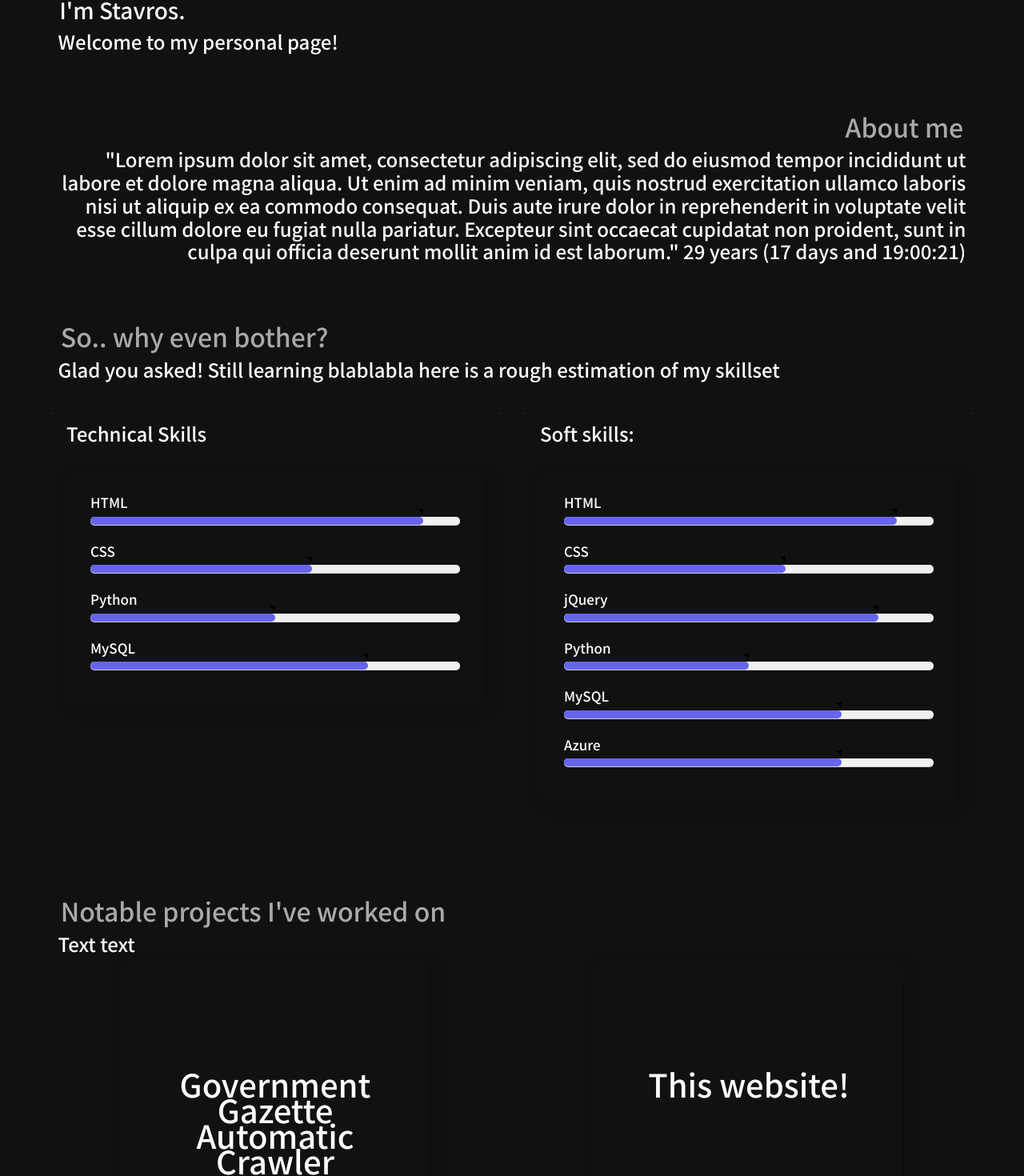
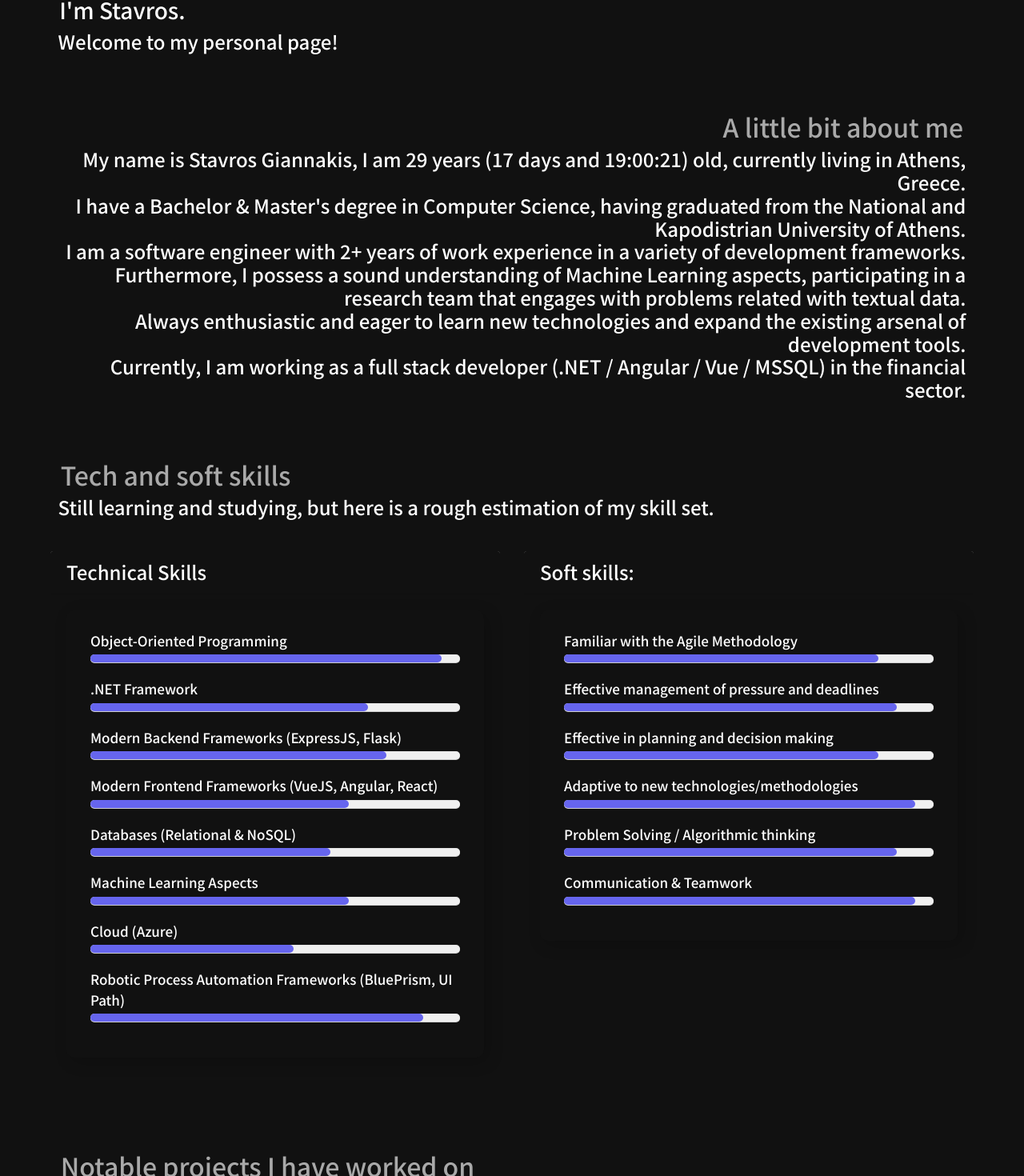
Before and after one commit to cgs23/personal-page, a Vue app: page / in a window 1280 px wide. Shown: the part 258-1728 px from the top of the page at 80% size. Built offline with nearby package versions, Linux system fonts and the light colour scheme; some icons are missing.

Commit message:
Added content

```diff
--- a/public/index.html
+++ b/public/index.html
@@ -3,7 +3,7 @@
   <head>
     <meta charset="utf-8">
     <meta http-equiv="X-UA-Compatible" content="IE=edge">
-    <meta name="viewport" content="width=1024">
+    <meta name="viewport" content="width=512">
     <link rel="icon" href="<%= BASE_URL %>favicon.ico">
   </head>
   <body>
--- a/src/assets/styles.css
+++ b/src/assets/styles.css
@@ -1,9 +1,7 @@
 @import url('https://fonts.googleapis.com/css2?family=Noto+Sans+KR:wght@500&display=swap');
 
 * {
-font-family: 'Noto Sans KR',
-sans-serif;
-transition: .25s ease;
+    transition: .15s ease;
 }
 
 body,
@@ -12,7 +10,9 @@ html {
     -moz-osx-font-smoothing: grayscale;
     text-align: center;
     overflow-x: hidden;
-    width: 100%
+    width: 100%;
+    font-family: 'Noto Sans KR',
+    sans-serif;
 }
 
 .darktheme{
--- a/src/components/Content.vue
+++ b/src/components/Content.vue
@@ -34,7 +34,8 @@ export default {
         animateSkills: false,
         animateProjects: false,
         animateInterests: false,
-        animateContact: false
+        animateContact: false,
+        show: false
       })
     },
     methods:{
@@ -51,6 +52,9 @@ export default {
       isContactViewable(isVisible) {
           this.animateContact = isVisible;
       },
+    },
+    created(){
+
     }
 
 }
--- a/src/components/Footer.vue
+++ b/src/components/Footer.vue
@@ -1,14 +1,24 @@
 <template>
-  <div class="foot">
+  <div :class="{'foot-light': !darkmode, 'foot-dark': darkmode}" class='foot'>
       2021 · Made by Stavros with <span id='heart'>❤</span>
   </div>
 </template>
 
 <script>
-  //import { EventBus } from '..eventBus.js'
+import { EventBus } from '../eventBus.js'
 
 export default {
-    name: 'Footer'
+    name: 'Footer',
+    created(){
+    EventBus.$on('dark-mode', (val) => {
+      this.darkmode=val;
+      });
+    },
+    data(){
+        return({
+            darkmode: true,
+        })
+    }
 
 }
 </script>
@@ -17,19 +27,28 @@ export default {
     .foot{
         border-top: solid;
         border-bottom: none;
-        border-color: #232323;
-        background-color: #111;
         position: relative;
         width:100%;
         bottom:0;
-
         text-align: center;
         height: 35px;
         align-content: center;
         padding: 4px;
+        border-top-width: 1px;
     }
-
     #heart{
         color:red
     }
+
+    .foot-dark{
+        border-color: #232323;
+        background-color: #111;
+    }
+
+    .foot-light{
+        border-color:#232323;
+        background-color: #fff;
+
+    }
+
 </style>
--- a/src/components/content/AboutMe.vue
+++ b/src/components/content/AboutMe.vue
@@ -1,19 +1,18 @@
 <template>
   <div class="container-fluid pad text-right">
-    <h2 :class="{gray: darkmode, purp: !darkmode}" >About me</h2>
-    <h4>"Lorem ipsum dolor sit amet, consectetur adipiscing elit, sed do eiusmod
-      tempor incididunt ut labore et dolore magna aliqua. Ut enim ad minim veniam,
-      quis nostrud exercitation ullamco laboris nisi ut aliquip ex ea commodo consequat. Duis aute irure dolor in
-      reprehenderit in voluptate velit esse cillum dolore eu fugiat nulla pariatur.
-      Excepteur sint occaecat cupidatat non proident, sunt in culpa qui officia deserunt mollit anim id est laborum."
-      {{age}}
+    <h2 :class="{gray: darkmode, purp: !darkmode}" >A little bit about me</h2>
+    <h4>My name is Stavros Giannakis, I am {{age}} old, currently living in Athens, Greece. <br>
+        I have a Bachelor & Master's degree in Computer Science, having graduated from the National and Kapodistrian University of Athens. <br>
+        I am a software engineer with 2+ years of work experience in a variety of development frameworks. Furthermore, I possess a sound understanding of Machine Learning aspects,
+        participating in a research team that engages with problems related with textual data. <br>
+        Always enthusiastic and eager to learn new technologies and expand the existing arsenal of development tools. <br>
+        Currently, I am working as a full stack developer (.NET / Angular / Vue / MSSQL) in the financial sector.
     </h4>
   </div>
 </template>
 
 <script>
 import {EventBus} from '../../eventBus.js'
-
 export default {
     name: 'AboutMe',
   created(){
--- a/src/components/content/Contact.vue
+++ b/src/components/content/Contact.vue
@@ -1,6 +1,6 @@
 <template>
   <div class="container-fluid pad">
-      <h3 class="pad-down">Wanna chat? Get in touch! 🥳</h3>
+      <h3 class="pad-down">Wanna get in touch for any reason? Hit me up! 🥳</h3>
       <span v-for='item in contactVar' :key='item.platform'>
           <Social :icon='item.icon' :value='item.value' :platform='item.platform'/>
           <div class="divider"></div>
--- a/src/components/content/ProjectList.vue
+++ b/src/components/content/ProjectList.vue
@@ -1,7 +1,8 @@
 <template>
   <div class="container-fluid pad text-left">
-      <h2 :class="{gray: darkmode, purp: !darkmode}">Notable projects I've worked on</h2>
-      <h4>Text text</h4>
+      <h2 :class="{gray: darkmode, purp: !darkmode}">Notable projects I have worked on</h2>
+      <h4>Some of the projects shown below have been implemented for academic purposes, others just for fun.
+      </h4>
       <div class="row" align="center">
           <div v-for='projItem in projItems' :key='projItem.id' class="col-sm">
             <ProjectItem :title='projItem.title' :description="projItem.description" :icons="projItem.icons"/>
@@ -32,7 +33,7 @@ export default {
                 {
                     id: 1,
                     title: 'Government Gazette Automatic Crawler',
-                    description: 'This is the description of the firsdt project. Bla bla? yes. bla bla.',
+                    description: 'Implemented an automatic crawler to retrieve daily the newly released Government Gazette Issues from the National Printing Office’s website, paired with a custom administrator tool for the management of the downloaded documents.',
                     icons: [
                         {
                             id: 1,
@@ -44,7 +45,7 @@ export default {
                 {
                     id: 2,
                     title: 'This website!',
-                    description: 'This is the description of the firsdt project. Bla bla? yes. bla bla.',
+                    description: "Well.. hello there! Started as a Vue training exercise but turned out pretty nice, don't you think?",
                     icons: [
                         {
                             id: 1,
@@ -66,7 +67,7 @@ export default {
                                 {
                     id: 3,
                     title: "'How do you feel?'",
-                    description: 'This is the description of the firsdt project. Bla bla? yes. bla bla.',
+                    description: 'A sentiment analysis platform, with custom machine learning models. It can also communicate with a variety of social media APIs (Twitter, Reddit, Youtube) to retrieve and analyze texts based on a query, graphically presenting the results to the user.',
                     icons: [
                         {
                             id: 1,
@@ -93,7 +94,7 @@ export default {
                                 {
                     id: 4,
                     title: 'Game of Life Implementation',
-                    description: 'This is the description of the firsdt project. Bla bla? yes. bla bla.',
+                    description: 'CUDA & MPI Implementation of the famous 1970 cellular automaton, as well as animation of the results via a custom gnuplot script.',
                     icons: [
                         {
                             id: 1,
@@ -115,7 +116,7 @@ export default {
                                 {
                     id: 5,
                     title: "'Shrinklink'",
-                    description: 'This is the description of the firsdt project. Bla bla? yes. bla bla.',
+                    description: 'A URL shrinker application, where the user enters a URL and a smaller version of it appears, for easier copy/pasting of gargantuan links. (Looking at you, Amazon)',
                     icons: [
                         {
                             id: 1,
@@ -137,8 +138,8 @@ export default {
                 },
                 {
                     id: 6,
-                    title: "HCI 2021 Publication",
-                    description: 'This is the description of the firsdt project. Bla bla? yes. bla bla.',
+                    title: "HCII 2021 Publication",
+                    description: "'A Sentiment Analysis Web Platform for Multiple Social Media Types and Language-Specific Customizations', a paper that discusses the 'How do you feel' application, as well as some other ideas, for the HCII 2021 Conference." ,
                     icons: [
                         {
                             id: 1,
@@ -150,7 +151,7 @@ export default {
                                 {
                     id: 7,
                     title: "'Get out'",
-                    description: 'This is the description of the firsdt project. Bla bla? yes. bla bla.',
+                    description: 'Developed as a team project for a university course, it is an escape room inspired 3D game, where the played has to solve riddles and get out (hehe) of a haunted house within the time limit.',
                     icons: [
                         {
                             id: 1,
--- a/src/components/content/Skills.vue
+++ b/src/components/content/Skills.vue
@@ -1,105 +1,166 @@
 <template>
   <div class="container-fluid pad text-left">
-      <h2 :class="{gray: darkmode, purp: !darkmode}">So.. why even bother?</h2>
-      <h4>Glad you asked! Still learning blablabla here is a rough estimation of my skillset</h4>
+      <h2 :class="{gray: darkmode, purp: !darkmode}">Tech and soft skills</h2>
+      <h4>Still learning and studying, but here is a rough estimation of my skill set.
+      </h4>
       <div class="row pad">
           <div class="col-md">
+
+            <!-- Tech Skills -->
+
             <div class="card">
             <h4 :class="{'card-header': darkmode, 'card-header-light': !darkmode}">Technical Skills</h4>
             <div :class="{'card-body': darkmode, 'card-body-light': !darkmode}">
             <div class='skill-bars' :class="{'skill-bars-dark': darkmode, 'skill-bars-light': !darkmode}">
+
                     <div class="bar">
                     <div class="info">
-                        <span>HTML</span>
+                        <span>Object-Oriented Programming</span>
                     </div>
-                    <div class="html" :class="{'progress-line': animate}">
-                        <span></span>
-                    </div>
-                    </div>
-                    <div class="bar">
-                    <div class="info">
-                        <span>CSS</span>
-                    </div>
-                    <div class="css" :class="{'progress-line': animate}">
+                    <div class="oop" :class="{'progress-line': animate}">
                         <span></span>
                     </div>
                     </div>
 
                     <div class="bar">
                     <div class="info">
-                        <span>Python</span>
+                        <span> .NET Framework </span>
                     </div>
-                    <div class="python" :class="{'progress-line': animate}">
+                    <div class="net" :class="{'progress-line': animate}">
                         <span></span>
                     </div>
                     </div>
+
                     <div class="bar">
                     <div class="info">
-                        <span>MySQL</span>
+                        <span> Modern Backend Frameworks (ExpressJS, Flask) </span>
                     </div>
-                    <div class="mysql" :class="{'progress-line': animate}">
+                    <div class="back" :class="{'progress-line': animate}">
                         <span></span>
                     </div>
                     </div>
+
+                    <div class="bar">
+                    <div class="info">
+                        <span>Modern Frontend Frameworks (VueJS, Angular, React)</span>
+                    </div>
+                    <div class="front" :class="{'progress-line': animate}">
+                        <span></span>
+                    </div>
+                    </div>
+
+
+                    <div class="bar">
+                    <div class="info">
+                        <span>Databases (Relational & NoSQL)</span>
+                    </div>
+                    <div class="db" :class="{'progress-line': animate}">
+                        <span></span>
+                    </div>
+                    </div>
+
+
+                    <div class="bar">
+                    <div class="info">
+                        <span>Machine Learning Aspects </span>
+                    </div>
+                    <div class="ml" :class="{'progress-line': animate}">
+                        <span></span>
+                    </div>
+                    </div>
+
+                    <div class="bar">
+                    <div class="info">
+                        <span>Cloud (Azure)</span>
+                    </div>
+                    <div class="cloud" :class="{'progress-line': animate}">
+                        <span></span>
+                    </div>
+                    </div>
+
+                    <div class="bar">
+                    <div class="info">
+                        <span>Robotic Process Automation Frameworks (BluePrism, UI Path)</span>
+                    </div>
+                    <div class="rpa" :class="{'progress-line': animate}">
+                        <span></span>
+                    </div>
+                    </div>
+
                 </div>
               </div>
             </div>
           </div>
 
           <div class="col-md">
+
+            <!-- Soft Skills -->
+
             <div class="card">
             <h4 :class="{'card-header': darkmode, 'card-header-light': !darkmode}">Soft skills:</h4>
             <div :class="{'card-body': darkmode, 'card-body-light': !darkmode}">
                 <div class='skill-bars' :class="{'skill-bars-dark': darkmode, 'skill-bars-light': !darkmode}">
+
+
                     <div class="bar">
                     <div class="info">
-                        <span>HTML</span>
+                        <span>Familiar with the Agile Methodology</span>
                     </div>
-                    <div class="html" :class="{'progress-line': animate}">
+                    <div class="agile" :class="{'progress-line': animate}">
                         <span></span>
                     </div>
                     </div>
+
+
                     <div class="bar">
                     <div class="info">
-                        <span>CSS</span>
+                        <span>Effective management of pressure and deadlines</span>
                     </div>
-                    <div class="css" :class="{'progress-line': animate}">
+                    <div class="deadlines" :class="{'progress-line': animate}">
                         <span></span>
                     </div>
                     </div>
+
+
                     <div class="bar">
                     <div class="info">
-                        <span>jQuery</span>
+                        <span>Effective in planning and decision making</span>
                     </div>
-                    <div class="jquery" :class="{'progress-line': animate}">
+                    <div class="planning" :class="{'progress-line': animate}">
                         <span></span>
                     </div>
                     </div>
+
+
                     <div class="bar">
                     <div class="info">
-                        <span>Python</span>
+                        <span>Adaptive to new technologies/methodologies</span>
                     </div>
-                    <div class="python" :class="{'progress-line': animate}">
+                    <div class="adaptive" :class="{'progress-line': animate}">
                         <span></span>
                     </div>
                     </div>
 
                     <div class="bar">
                     <div class="info">
-                        <span>MySQL</span>
+                        <span>Problem Solving / Algorithmic thinking</span>
                     </div>
-                    <div class="mysql" :class="{'progress-line': animate}">
+                    <div class="algorithmic" :class="{'progress-line': animate}">
                         <span></span>
                     </div>
                     </div>
+
+
                     <div class="bar">
                     <div class="info">
-                        <span>Azure</span>
+                        <span>Communication & Teamwork</span>
                     </div>
-                    <div class="azure" :class="{'progress-line': animate}">
+                    <div class="teamwork" :class="{'progress-line': animate}">
                         <span></span>
                     </div>
                     </div>
+
+
                 </div>
             </div>
             </div>
@@ -211,25 +272,8 @@ export default {
   background: #6665ee;
   animation: animate 2s 1s cubic-bezier(1,0,0.5,1) forwards;
 }
-.bar .progress-line.html span{
-  width: 90%;
-}
-.bar .progress-line.css span{
-  width: 60%;
-}
-.bar .progress-line.jquery span{
-  width: 85%;
-}
-.bar .progress-line.python span{
-  width: 50%;
-}
-.bar .progress-line.mysql span{
-  width: 75%;
-}
 
-.bar .progress-line.azure span{
-  width: 75%;
-}
+
 .progress-line span::before{
   position: absolute;
   content: "";
@@ -237,10 +281,6 @@ export default {
   right: 0;
   height: 0;
   width: 0;
-  border: 7px solid transparent;
-  border-bottom-width: 0px;
-  border-right-width: 0px;
-  border-top-color: #000;
   opacity: 0;
   animation: showText2 0.5s 1.5s linear forwards;
 }
@@ -263,6 +303,65 @@ export default {
   }
 }
 
+.bar .progress-line.oop span{
+  width: 95%;
+}
+
+.bar .progress-line.net span{
+  width: 75%;
+}
+
+.bar .progress-line.front span{
+  width: 70%;
+}
+
+.bar .progress-line.back span{
+  width: 80%;
+}
+
+.bar .progress-line.db span{
+  width: 65%;
+}
+
+.bar .progress-line.ml span{
+  width: 70%;
+}
+
+.bar .progress-line.cloud span{
+  width: 55%;
+}
+
+.bar .progress-line.rpa span{
+  width: 90%;
+}
+
+/* SOFT */
+
+
+.bar .progress-line.agile span{
+  width: 85%;
+}
+
+
+.bar .progress-line.deadlines span{
+  width: 90%;
+}
+
+.bar .progress-line.planning span{
+  width: 85%;
+}
+
+.bar .progress-line.adaptive span{
+  width: 95%;
+}
+
+.bar .progress-line.algorithmic span{
+  width: 90%;
+}
+
+.bar .progress-line.teamwork span{
+  width: 95%;
+}
 
 
 
```
Also changed, not shown: src/components/content/InterestsItem.vue (deleted, +0 -19 lines), src/components/content/InterestsList.vue (+14 -5 lines), src/components/content/Social.vue (+6 -2 lines), 1 other file (tests, documents, lock files or other folders).
